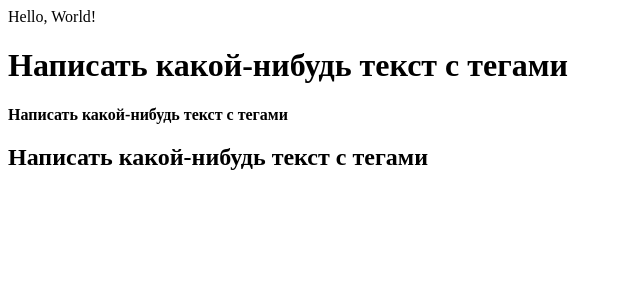
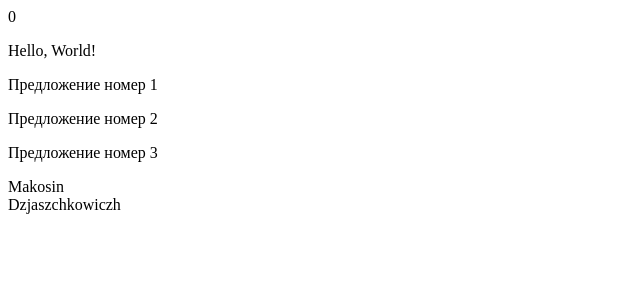
Before and after one commit to bronepoezd410/4AIP_VueExercises410, a Vue app in the folder MakoVueExercises/: page / in a window 1280 px wide. Shown: the top 300 px of the page, without its empty margins (0-640 px from the left). Built offline with nearby package versions, Linux system fonts and the light colour scheme.

Commit message:
Объект data в Vue, свойства выведены

```diff
--- a/MakoVueExercises/src/App.vue
+++ b/MakoVueExercises/src/App.vue
@@ -1,12 +1,16 @@
 <template>
     <div>
-        Hello, World!
-        <!-- Количество: {{ count }} -->
-        <h1> Написать какой-нибудь текст с тегами</h1>
-        <b> Написать какой-нибудь текст с тегами</b>
-        <h2> Написать какой-нибудь текст с тегами</h2>
-        <b> </b>
+        {{ count }}
+        <p>Hello, World!</p>
+        <p>{{ text1 }}</p>
+        <p>{{ text2 }}</p>
+        <p>{{ text3 }}</p>
     </div>
+
+
+    <div> {{ name }} </div>
+
+    <div>{{ surn }}</div>
 </template>
 
 
@@ -16,13 +20,17 @@ export default {
 
      data() {
         return{
+            text1: 'Предложение номер 1',
+            text2: 'Предложение номер 2',
+            text3: 'Предложение номер 3',
             count: 0,
+            name: 'Makosin',
+		    surn: 'Dzjaszchkowiczh',
         }
     }
 }
 </script>
 
-
 <style>
 
 </style>
```
